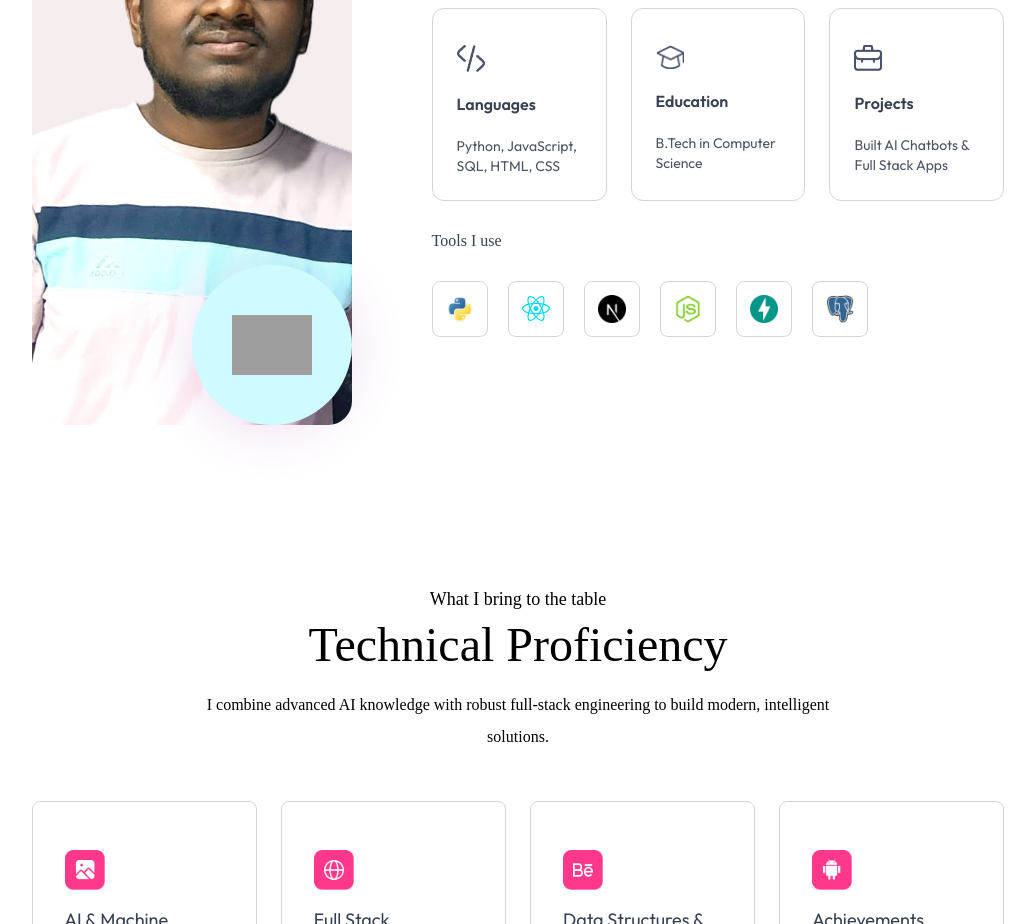
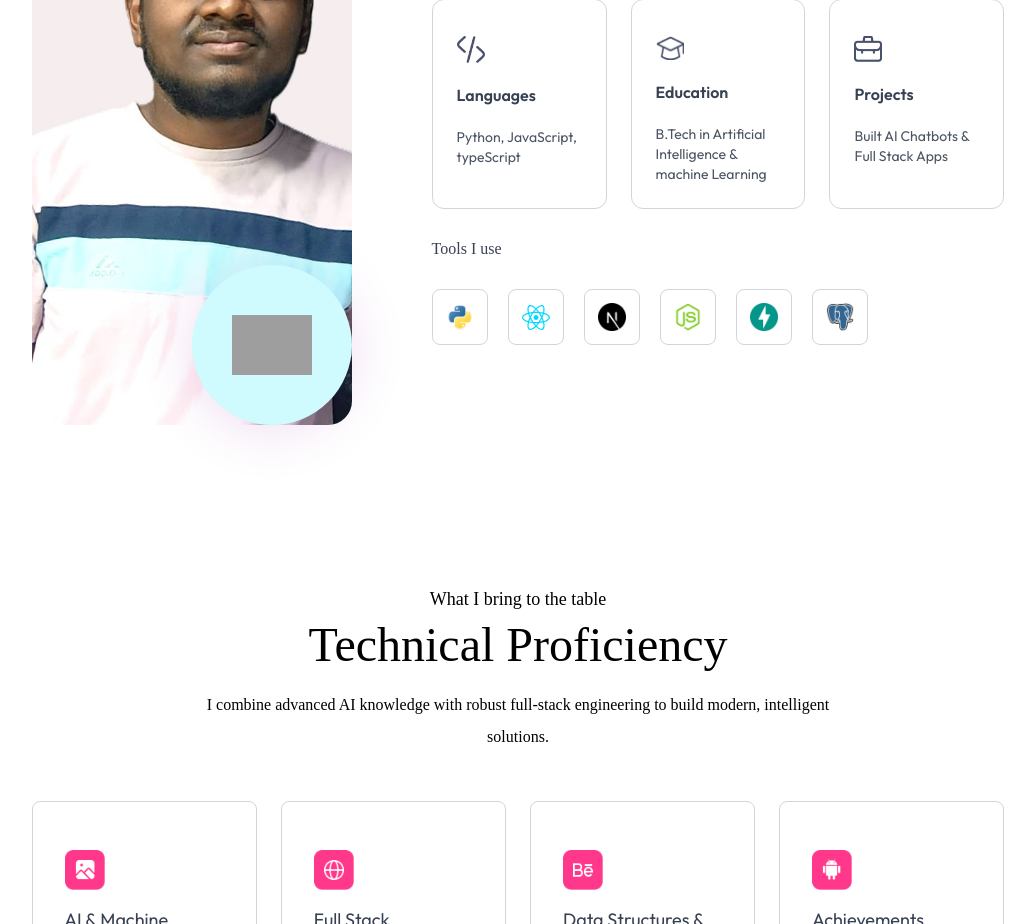
Before and after one commit to Ganesh07A/my-portfolio2, a Next.js app: page / in a window 1280 px wide. Shown: the part 1220-2144 px from the top of the page, without its empty margins (122-1157 px from the left). Built offline with nearby package versions, Linux system fonts and the light colour scheme; grey boxes are pictures that could not be loaded; a web font is replaced by a local one.

Commit message:
fix: about section fixed

```diff
--- a/components/About.jsx
+++ b/components/About.jsx
@@ -16,13 +16,13 @@ export default function About() {
       name: "Languages",
       icon1: "/assets/code-icon.png",
       icon2: "/assets/code-icon-dark.png",
-      description: "Python, JavaScript, SQL, HTML, CSS",
+      description: "Python, JavaScript, typeScript",
     },
     {
       name: "Education",
       icon1: "/assets/edu-icon.png",
       icon2: "/assets/edu-icon-dark.png",
-      description: "B.Tech in Computer Science",
+      description: "B.Tech in Artificial Intelligence & machine Learning",
     },
     {
       name: "Projects",
```
